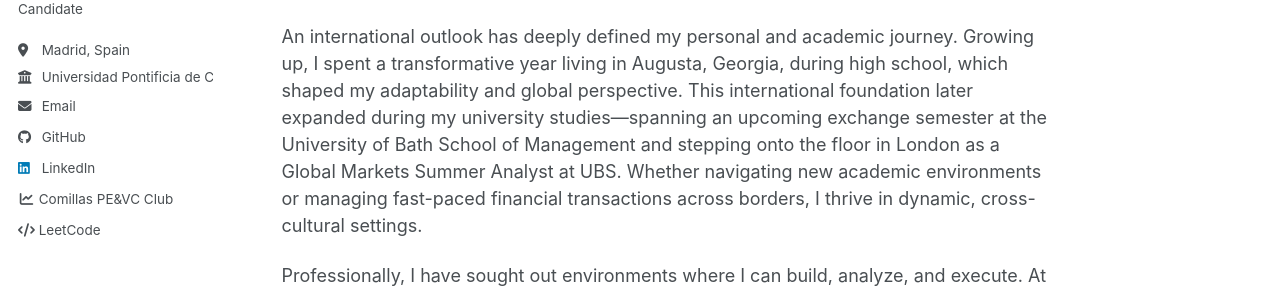
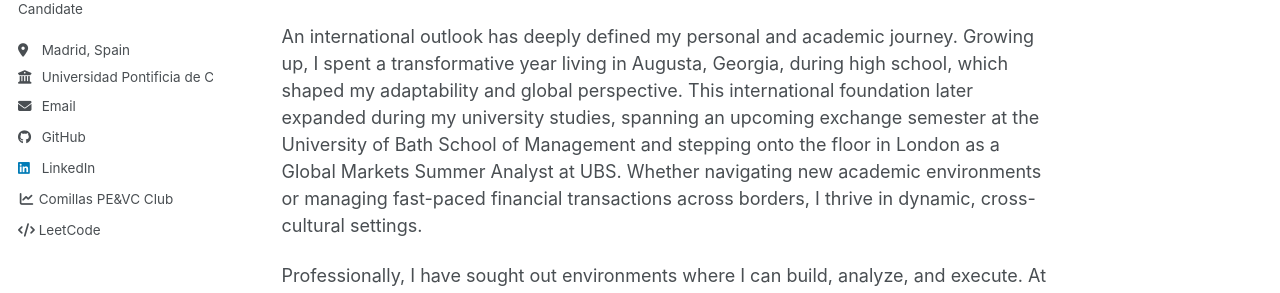
Before and after one commit to Gonzalez-Blas/Gonzalez-Blas.github.io, a Jekyll site: the page built from _pages/about.md, in a window 1280 px wide and 1262 px high. Shown: the part 360-653 px from the top of the window. Built offline with Jekyll 4.4.1, drawn with Linux system fonts in a browser that asks for light colours; a style sheet for code colours, icons or effects is not loaded.

```diff
--- a/_pages/about.md
+++ b/_pages/about.md
@@ -9,7 +9,7 @@ redirect_from:
 
 My fascination with finance and economics stems from a fundamental curiosity about how capital flows shape industries, fuel innovation, and drive strategic decisions. Studying Business Administration and Management (BBA) at Universidad Pontificia de Comillas - ICADE provided me with a rigorous foundation in corporate strategy, but my drive has always pulled me toward the analytical and transactional core of the capital markets. I am deeply drawn to the intersection of traditional finance and quantitative problem-solving, which fuels my ambition to pursue both advanced studies in Financial Engineering and high-impact graduate roles in Investment Banking.
 
-An international outlook has deeply defined my personal and academic journey. Growing up, I spent a transformative year living in Augusta, Georgia, during high school, which shaped my adaptability and global perspective. This international foundation later expanded during my university studies—spanning an upcoming exchange semester at the University of Bath School of Management and stepping onto the floor in London as a Global Markets Summer Analyst at UBS. Whether navigating new academic environments or managing fast-paced financial transactions across borders, I thrive in dynamic, cross-cultural settings.
+An international outlook has deeply defined my personal and academic journey. Growing up, I spent a transformative year living in Augusta, Georgia, during high school, which shaped my adaptability and global perspective. This international foundation later expanded during my university studies, spanning an upcoming exchange semester at the University of Bath School of Management and stepping onto the floor in London as a Global Markets Summer Analyst at UBS. Whether navigating new academic environments or managing fast-paced financial transactions across borders, I thrive in dynamic, cross-cultural settings.
 
 Professionally, I have sought out environments where I can build, analyze, and execute. At UBS, I’ve supported capital raises and developed valuation models for complex sector pitches. Prior to that, I sharpened my operational and technical skillset at EY—automating public sector reporting workflows and building Power BI dashboards for a €2.6B project—and at Let'sInnovate, where I engineered automated startup databases and financial models for early-stage tech ventures.
 
```
